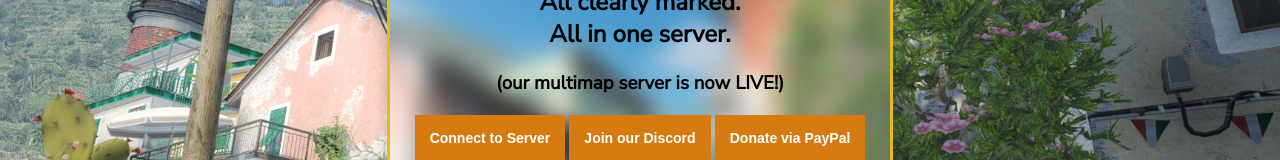
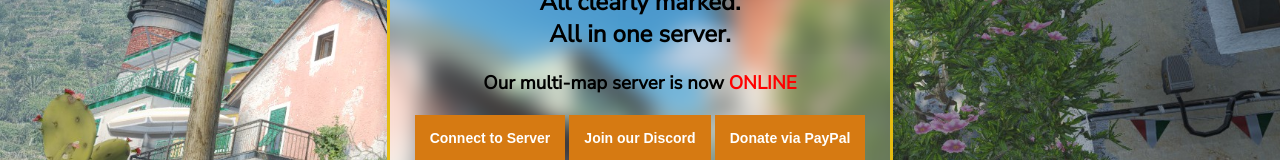
Before and after one commit to callouts-gg/website, a plain HTML site: page index.html in a window 1280 px wide. Shown: the part 219-379 px from the top of the page. Drawn offline with Linux system fonts and the light colour scheme.

Commit message:
lang tweak

```diff
--- a/index.html
+++ b/index.html
@@ -15,7 +15,7 @@
 			<header>
 				<h1><b>Callouts.GG</b></h1>
 				<h2>Every Callout. <br>Every CSGO map. <br>All clearly marked. <br>All in one server. </h2>
-				<h3>(our multimap server is now LIVE!)</h3>
+				<h3>Our multi-map server is now <font color=#FF0000">ONLINE</font></h3>
 			</header>
 			<nav>
 				<a href="steam://connect/tuscancallouts.pracc.club:27703"><button class="button"><b>Connect to Server</b></button></a>
```
